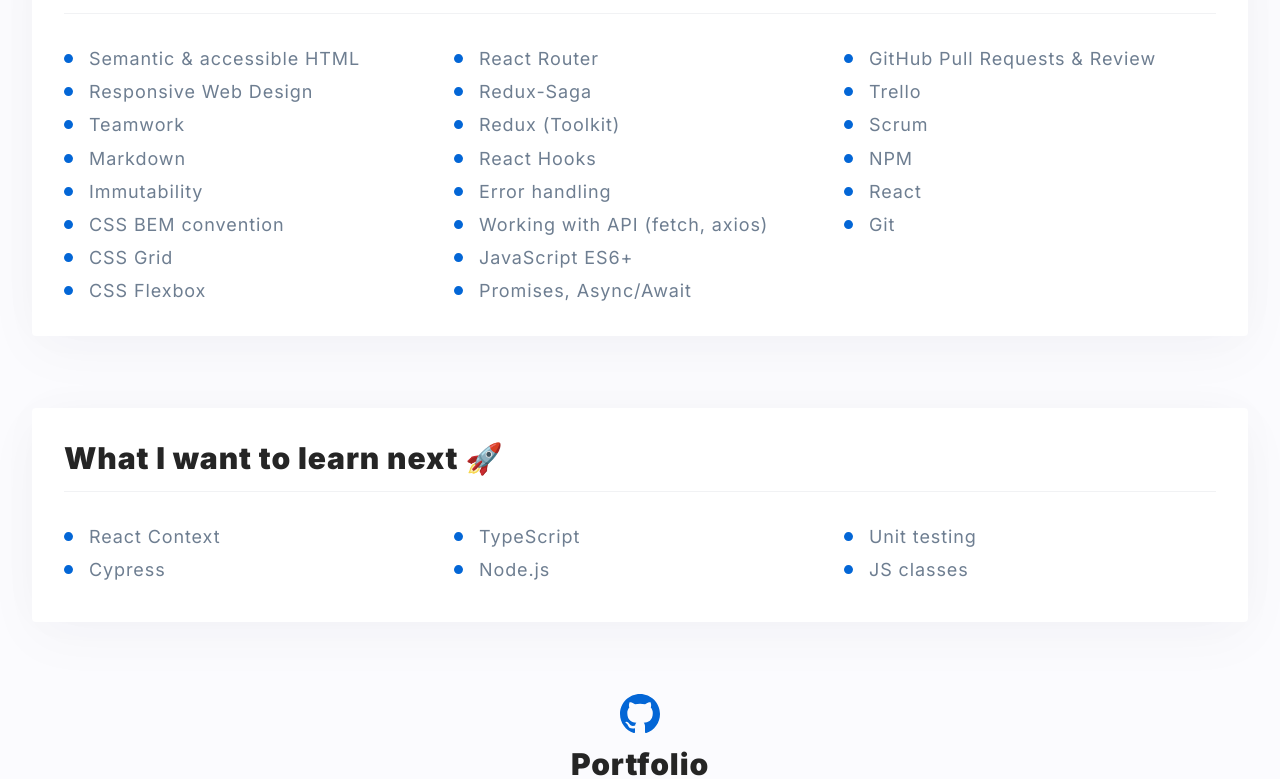
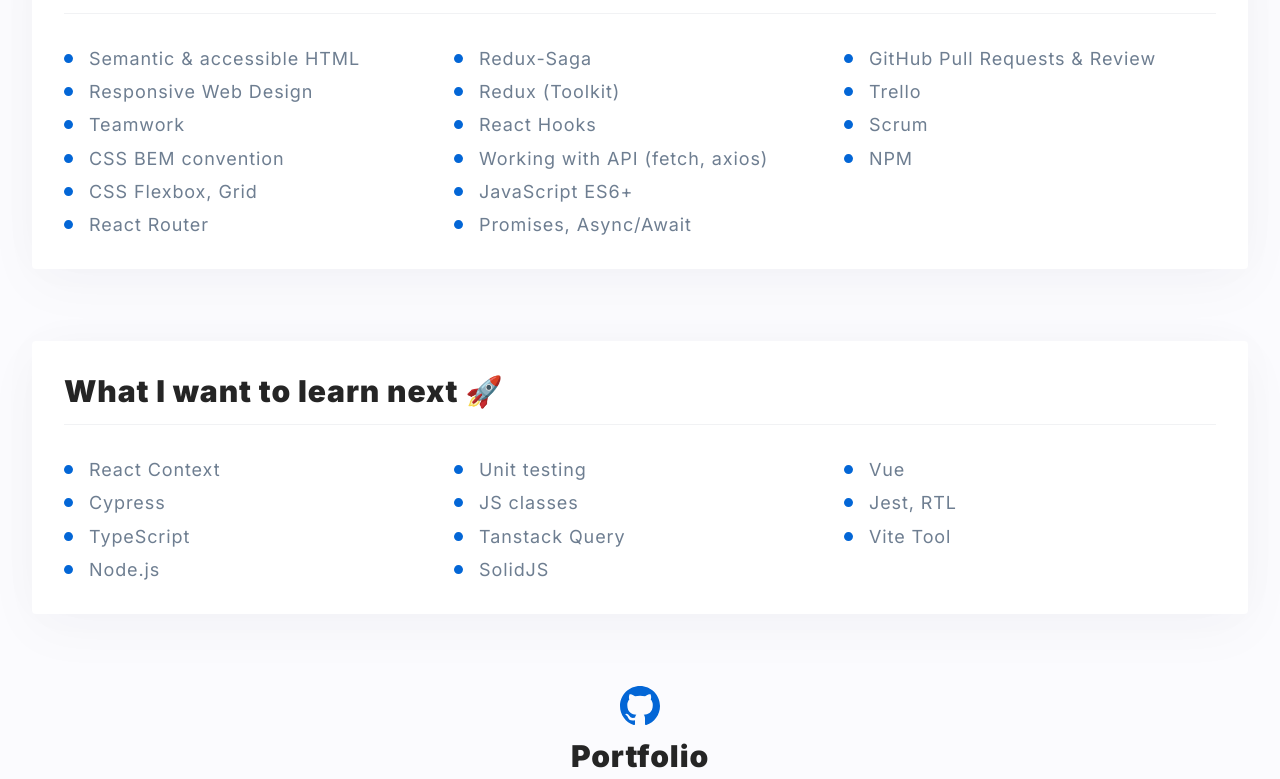
Before and after one commit to lkkolosowski/personal-homepage, a React (Create React App) app: page / in a window 1280 px wide. Shown: the part 642-1421 px from the top of the page. Built offline with nearby package versions, Linux system fonts and the light colour scheme.

Commit message:
update skillset

```diff
--- a/src/common/Skills/skillsData.js
+++ b/src/common/Skills/skillsData.js
@@ -2,16 +2,12 @@
   "Semantic & accessible HTML",
   "Responsive Web Design",
   "Teamwork",
-  "Markdown",
-  "Immutability",
   "CSS BEM convention",
-  "CSS Grid",
-  "CSS Flexbox",
+  "CSS Flexbox, Grid",
   "React Router",
   "Redux-Saga",
   "Redux (Toolkit)",
   "React Hooks",
-  "Error handling",
   "Working with API (fetch, axios)",
   "JavaScript ES6+",
   "Promises, Async/Await",
@@ -19,8 +15,6 @@
   "Trello",
   "Scrum",
   "NPM",
-  "React",
-  "Git",
 ];
 
 export const nextSkills = [
@@ -30,4 +24,9 @@
   "Node.js",
   "Unit testing",
   "JS classes",
+  "Tanstack Query",
+  "SolidJS",
+  "Vue",
+  "Jest, RTL",
+  "Vite Tool",
 ];
```
